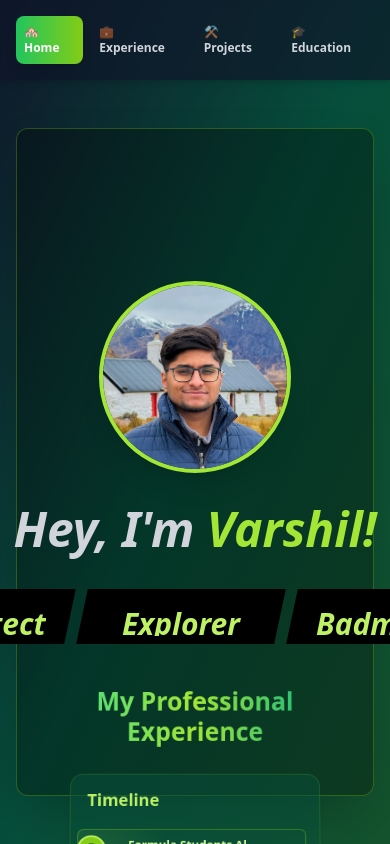
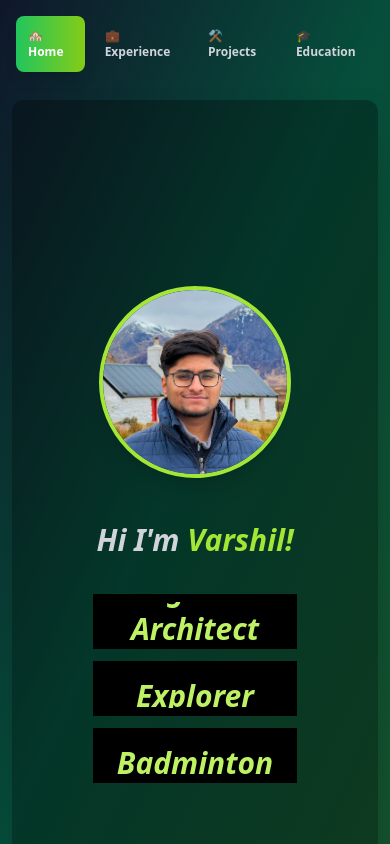
Before and after one commit to Varshil247/Varshil-Patel-Portfolio, a React (Vite) app: page / in a window 390 px wide. Built offline with nearby package versions, Linux system fonts and the light colour scheme.

Commit message:
added mobile v1

```diff
--- a/src/App.tsx
+++ b/src/App.tsx
@@ -4,7 +4,6 @@ import Projects from "./components/Sections/Projects";
 import Education from "./components/Sections/Education";
 import Experience from "./components/Sections/Experience";
 
-// --- App Level Type Definitions ---
 interface NavLink {
   id: string;
   label: string;
@@ -17,7 +16,6 @@ interface SectionTransform {
   scale: number;
 }
 
-// --- NavLinks Data ---
 const navLinks: NavLink[] = [
   { id: "Home", label: "🏘️ Home", content: <Home /> },
   { id: "Experience", label: "💼 Experience", content: <Experience /> },
@@ -25,7 +23,6 @@ const navLinks: NavLink[] = [
   { id: "Education", label: "🎓 Education", content: <Education /> },
 ];
 
-// --- App Component ---
 const App: React.FC = () => {
   const [activeSection, setActiveSection] = useState<string>(navLinks[0].id);
   const [sectionTransforms, setSectionTransforms] = useState<SectionTransform[]>(
@@ -110,16 +107,16 @@ const App: React.FC = () => {
   };
 
   return (
-    <div className="flex flex-col md:flex-row w-full h-screen bg-gradient-to-br from-slate-900 via-emerald-900 to-green-900 font-sans overflow-hidden">
-      <aside className="sticky top-0 left-0 md:h-screen w-full md:w-auto p-4 md:p-9 z-20 bg-slate-900/70 md:bg-transparent backdrop-blur-sm md:backdrop-blur-none shadow-md md:shadow-none">
-        <nav className="h-full w-full flex md:flex-col items-center justify-center">
-          <ul className="flex flex-row md:flex-col justify-center gap-2 md:gap-4">
+    <div className="flex flex-col w-full h-screen bg-gradient-to-br from-slate-900 via-emerald-900 to-green-900 md:flex-row">
+      <aside className="sticky top-0 left-0 w-full p-4 z-20 md:h-screen md:w-auto">
+        <nav className="h-full w-full flex items-center justify-center md:flex-col">
+          <ul className="flex flex-row justify-center gap-2 md:flex-col md:gap-4">
             {navLinks.map((link, index) => (
               <li key={link.id}>
                 <a
                   href={`#${link.id}`}
                   onClick={(e) => handleScrollToSection(e, index)}
-                  className={`block font-semibold md:font-extrabold text-xs sm:text-sm md:text-lg p-2 md:p-3 rounded-lg transition-all duration-300 ease-in-out transform hover:scale-105 focus:outline-none focus:ring-2 focus:ring-lime-400
+                  className={`block font-semibold text-xs p-3 rounded-lg transition-all duration-300 ease-in-out transform hover:scale-105 md:font-extrabold md:text-lg sm:text-sm
                     ${
                       activeSection === link.id
                         ? "text-white bg-gradient-to-r from-green-500 to-lime-500 shadow-lg"
@@ -136,7 +133,7 @@ const App: React.FC = () => {
 
       <main
         ref={mainRef}
-        className="flex-1 flex flex-col items-center w-full h-full overflow-y-auto scroll-smooth scroll-snap-type-y-mandatory px-4 sm:px-6 md:px-8 lg:px-10 py-12 sm:py-16 md:py-20 gap-8"
+        className="flex-1 items-center w-full h-full overflow-y-auto scroll-smooth scroll-snap-type-y-mandatory px-3 py-3 gap-3 md:px-9 md:py-9 md:gap-9"
         style={{ transformStyle: "preserve-3d" }}
       >
         {navLinks.map((link, index) => {
@@ -147,7 +144,7 @@ const App: React.FC = () => {
               ref={(element) => {
                 sectionRefs.current[index] = element;
               }}
-              className="w-full min-h-full p-3 scroll-snap-align-start border border-lime-500/30 rounded-xl bg-black/30 shadow-2xl flex items-center justify-center"
+              className="w-full min-h-full p-3 scroll-snap-align-start rounded-xl bg-black/30 shadow-2xl flex items-center justify-center"
               id={link.id}
               style={{
                 transform: `rotateX(${transform.rotateX}deg) rotateY(${transform.rotateY}deg) scale(${transform.scale})`,
--- a/src/components/Sections/Home.tsx
+++ b/src/components/Sections/Home.tsx
@@ -1,7 +1,5 @@
 import React, { useState, useEffect } from "react";
 import VarshilImage from "../../assets/Varshil.jpg";
-
-// --- Home Component and Sub-component ---
 
 interface RotatingWordsProps {
   rotatingWords: string[];
@@ -13,20 +11,21 @@ const RotatingWords: React.FC<RotatingWordsProps> = ({ rotatingWords }) => {
   useEffect(() => {
     const intervalId = setInterval(() => {
       setCurrentWordIndex((prevIndex) => (prevIndex + 1) % rotatingWords.length);
-    }, 5000); // Change word every 3 seconds
+    }, 5000);
     return () => clearInterval(intervalId);
   }, [rotatingWords.length]);
 
   return (
     <div
-      className="relative text-3xl w-fit px-6 py-2
+      className="relative text-3xl px-6 py-2
                before:content-['']
                before:block
                before:absolute
                before:inset-0
-               before:bg-black
-               before:-skew-x-12
-               before:-z-10"
+              before:bg-black
+               lg:before:-skew-x-12
+               lg:before:-z-10
+               w-full"
     >
       <div className="h-[1.3em] overflow-hidden relative">
         <div
@@ -52,47 +51,27 @@ const Home: React.FC = () => {
   const rotatingWords2 = ["Hiker", "Explorer", "Enthusiast"];
   const rotatingWords3 = ["Tennis", "Badminton", "Formula 1"];
 
-
   return (
-    // Main container updated for a two-column layout.
-    // Stacks vertically on mobile, row on medium screens and up.
-    <div className="w-full min-h-screen flex flex-col md:flex-row justify-center items-center gap-x-10 lg:gap-x-16 p-4 sm:p-9 text-white">
-      {/* --- Left Column: Image --- */}
-      {/* The image is now uncommented and will appear on the left. */}
+    <div className="w-full min-h-screen flex flex-col lg:flex-row justify-center items-center gap-3 lg:gap-x-16 p-4 sm:p-9 text-white">
       <div className="flex-shrink-0 mb-8 md:mb-0">
         <img
-          src={VarshilImage} // Using the imported image
+          src={VarshilImage}
           alt="Profile"
-          // Styling for the profile image
           className="w-48 h-48 sm:w-56 sm:h-56 md:w-64 md:h-64 lg:w-80 lg:h-80 rounded-full object-cover border-4 border-lime-400 shadow-xl"
         />
       </div>
 
-      {/* --- Right Column: Text Section --- */}
-      {/* This div wraps the greeting and rotating words to form the right column. */}
-      <div className="flex flex-col items-center md:items-start gap-y-9">
-        {/* Top part: Greeting Text */}
-        <div className="flex flex-col items-center md:items-start text-center md:text-left italic text-5xl sm:text-6xl md:text-7xl lg:text-8xl font-extrabold">
-          <div className="flex flex-row items-baseline gap-x-3 sm:gap-x-4">
-            <p className="text-gray-300">Hey, I'm</p>
-            <p className="text-lime-400">Varshil!</p>
-          </div>
+      <div className="flex flex-col items-center lg:items-start gap-y-9 italic text-3xl sm:text-4xl md:text-5xl lg:text-6xl font-extrabold">
+        <div className="flex flex-row items-baseline">
+          <p className="text-gray-300">Hi I'm</p>
+          <p className="text-lime-400">&nbsp;Varshil!</p>
         </div>
 
-        {/* Bottom part: Rotating Words Component */}
-        <div className="flex flex-row gap-3">
+        <div className="flex flex-col lg:flex-row gap-3 items-center">
           <RotatingWords rotatingWords={rotatingWords1} />
           <RotatingWords rotatingWords={rotatingWords2} />
           <RotatingWords rotatingWords={rotatingWords3} />
         </div>
-
-        {/* Bottom section: Description */}
-        {/* <div className="flex flex-col md:flex-row text-center md:text-left italic text-xl sm:text-2xl font-semibold gap-1 md:gap-2">
-          <p className="text-gray-300/90">A passionate developer contributing to the future of</p>
-          <p className="text-lime-300/90 underline decoration-lime-400/50 decoration-2 underline-offset-4">
-            Artificial Intelligence powered Web Applications.
-          </p>
-        </div> */}
       </div>
     </div>
   );
--- a/src/components/Sections/Projects.tsx
+++ b/src/components/Sections/Projects.tsx
@@ -4,9 +4,6 @@ import type { FC, ReactElement } from "react";
 import { ExternalLink, Github, Brain, CalendarCheck, Route, Network } from "lucide-react";
 import clsx from "clsx";
 
-// --- TypeScript Interfaces ---
-
-// CORRECTED: Define a more specific props type for our icons
 interface StylableIconProps {
   className?: string;
   size?: number | string;
@@ -21,7 +18,6 @@ interface Project {
   liveUrl: string | null;
   repoUrl: string | null;
   span: string;
-  // CORRECTED: Use the more specific type for the icon
   defaultIcon: ReactElement<StylableIconProps>;
 }
 
@@ -29,7 +25,6 @@ interface ProjectCardProps {
   project: Project;
 }
 
-// --- Projects Data ---
 const projectsData: Project[] = [
   {
     id: 1,
@@ -39,7 +34,7 @@ const projectsData: Project[] = [
     tags: ["Python", "Flask", "XGBoost", "React", "NLP", "Gemini LLM", "D3.js", "Explainable AI"],
     liveUrl: "#",
     repoUrl: "#",
-    span: "md:col-span-1 lg:col-span-1",
+    span: "md:col-span-1",
     defaultIcon: <Brain size={24} />,
   },
   {
@@ -72,12 +67,11 @@ const projectsData: Project[] = [
     tags: ["ANSI C", "TCP/IP", "Dijkstra's Algorithm", "Networking", "Systems Programming"],
     liveUrl: null,
     repoUrl: "#",
-    span: "md:col-span-2 lg:col-span-1",
+    span: "md:col-span-1",
     defaultIcon: <Network size={24} />,
   },
 ];
 
-// Consistent style for all project cards
 const projectCardStyle = {
   bg: "bg-emerald-800/70",
   text: "text-lime-300",
@@ -89,7 +83,6 @@ const projectCardStyle = {
   hoverShadow: "hover:shadow-lime-600/20",
 };
 
-// --- Project Card Component ---
 const ProjectCard: FC<ProjectCardProps> = ({ project }) => {
   const currentCardStyle = projectCardStyle;
 
@@ -132,7 +125,6 @@ const ProjectCard: FC<ProjectCardProps> = ({ project }) => {
       )}
       <div>
         <div className="flex items-center mb-3">
-          {/* This line should now be error-free */}
           {React.cloneElement(project.defaultIcon, { className: currentCardStyle.icon, size: 22 })}
           <h3 className={clsx("ml-3 text-xl lg:text-2xl font-bold", currentCardStyle.text)}>
             {project.title}
@@ -193,7 +185,6 @@ const ProjectCard: FC<ProjectCardProps> = ({ project }) => {
   );
 };
 
-// --- Main Projects Component ---
 const Projects: FC = () => {
   const sectionTitleFrom = "from-green-400";
   const sectionTitleVia = "via-lime-400";
```
Also changed, not shown: src/components/Sections/Education.tsx (+23 -31 lines), src/components/Sections/Experience.tsx (+1 -15 lines).
